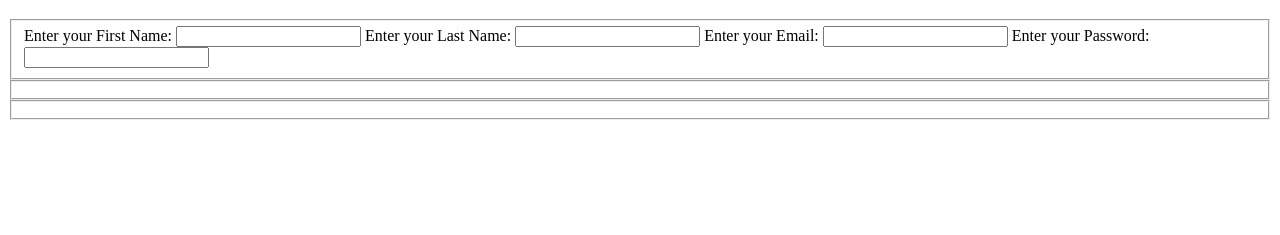
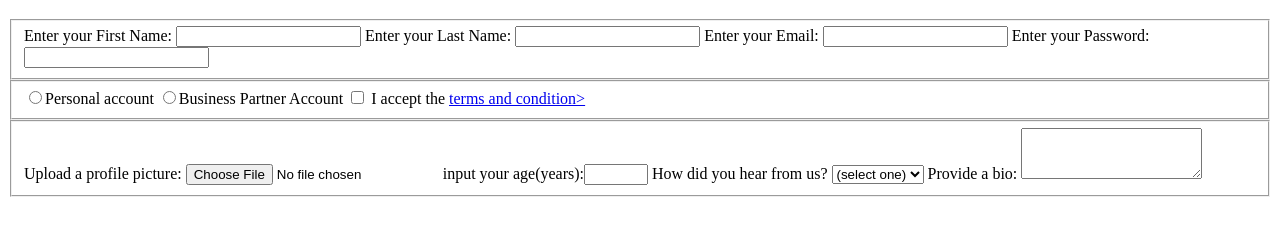
Before and after one commit to charles-virtucio/SimpleForm, a plain HTML site: page index.html in a window 1280 px wide. Shown: the part 61-296 px from the top of the page. Drawn offline with Linux system fonts and the light colour scheme.

Commit message:
add fieldset

```diff
--- a/index.html
+++ b/index.html
@@ -20,11 +20,31 @@
         </fieldset>
     <!-- fieldset 2 -->
         <fieldset>
-
+            <label for="#"><input type="radio" name="" id="">Personal account</label>
+            <label for="#"><input type="radio"  name="" id="">Business Partner Account</label>
+            <label for="#"><input type="checkbox" required> I accept the <a href="#">terms and condition></a></label>
         </fieldset>
     <!-- fieldset 3 -->
     <fieldset>
+        <label>Upload a profile picture: <input type="file"></label>
+        <label form="#">input your age(years):<input type="number" min="13" max="120"></label>
+        <label>How did you hear from us?
+            <select>
+                <option value="">(select one)</option>
+                <option value="1">News</option>
+                <option value="2">Blog</option>
+                <option value="3">Forums</option>
+                <option value="4">Others</option>
+            </select>
 
+        </label>
+        <label for="#">
+            Provide a bio:
+            <textarea rows="3" col="15" name="bio" placeholder="I like to play">
+
+
+            </textarea>
+        </label>
     </fieldset>
 
 </form>
--- a/style.css
+++ b/style.css
@@ -3,7 +3,7 @@ body{
     height: 100vh;
     margin: 0;
     background-color: rgb(35, 253, 166);
-    color: #e2ee7b;
+    color: #e2e7b7;
 }
 label{
 display: inline-block;
```
